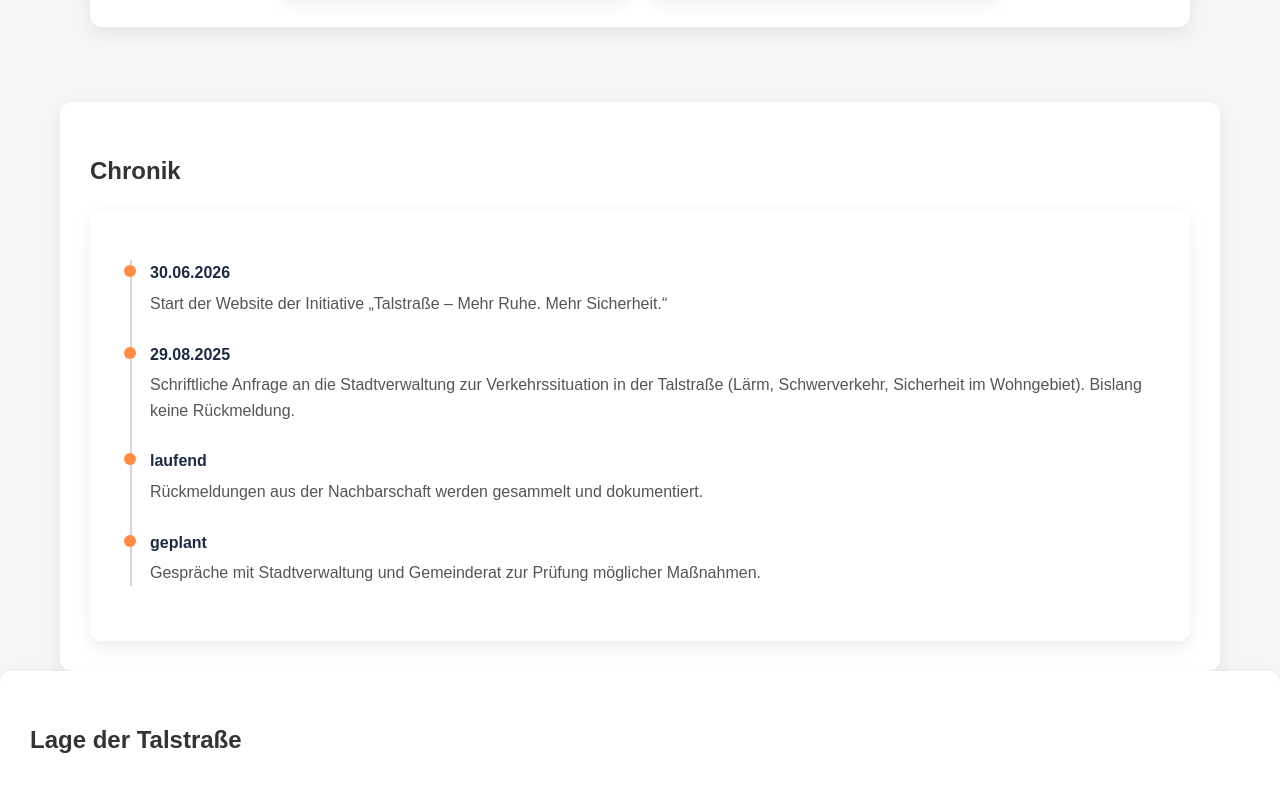
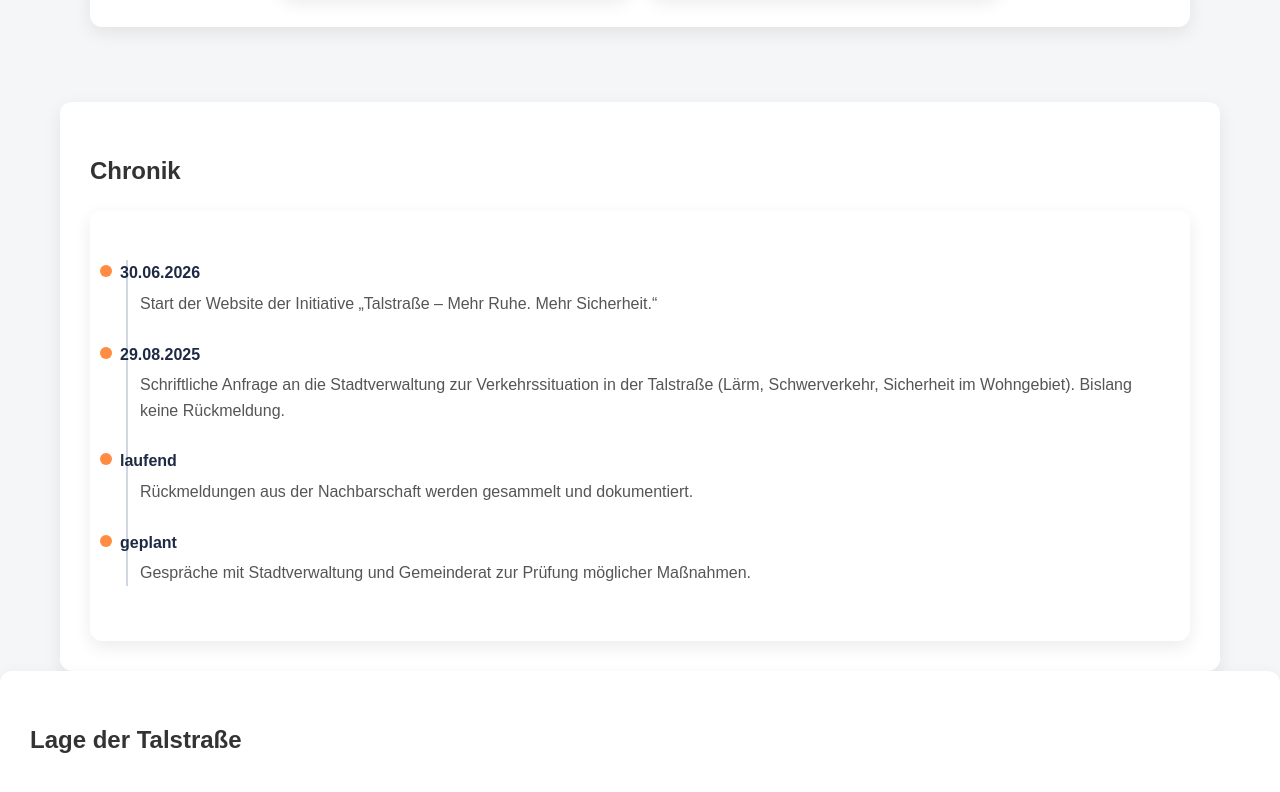
Before and after one commit to Talstrasse-Eppingen/talstrasse-initiative, a plain HTML site: page index.html in a window 1280 px wide. Shown: the part 1610-2402 px from the top of the page. Drawn offline with Linux system fonts and the light colour scheme; grey boxes are pictures that could not be loaded.

Commit message:
Update index.html

```diff
--- a/index.html
+++ b/index.html
@@ -227,13 +227,13 @@ text-decoration:underline;
 .timeline{
 position:relative;
 margin-top:20px;
-padding-left:30px;
+padding-left:0;
 }
 
 .timeline::before{
 content:"";
 position:absolute;
-left:10px;
+left:6px;
 top:0;
 bottom:0;
 width:2px;
@@ -248,7 +248,7 @@ margin-bottom:25px;
 .timeline-item::before{
 content:"";
 position:absolute;
-left:-26px;
+left:-20px;
 top:5px;
 width:12px;
 height:12px;
@@ -265,6 +265,7 @@ margin-bottom:5px;
 .timeline-content{
 color:#555;
 line-height:1.6;
+margin-left:20px;
 }
 
 /* MAP */
```
